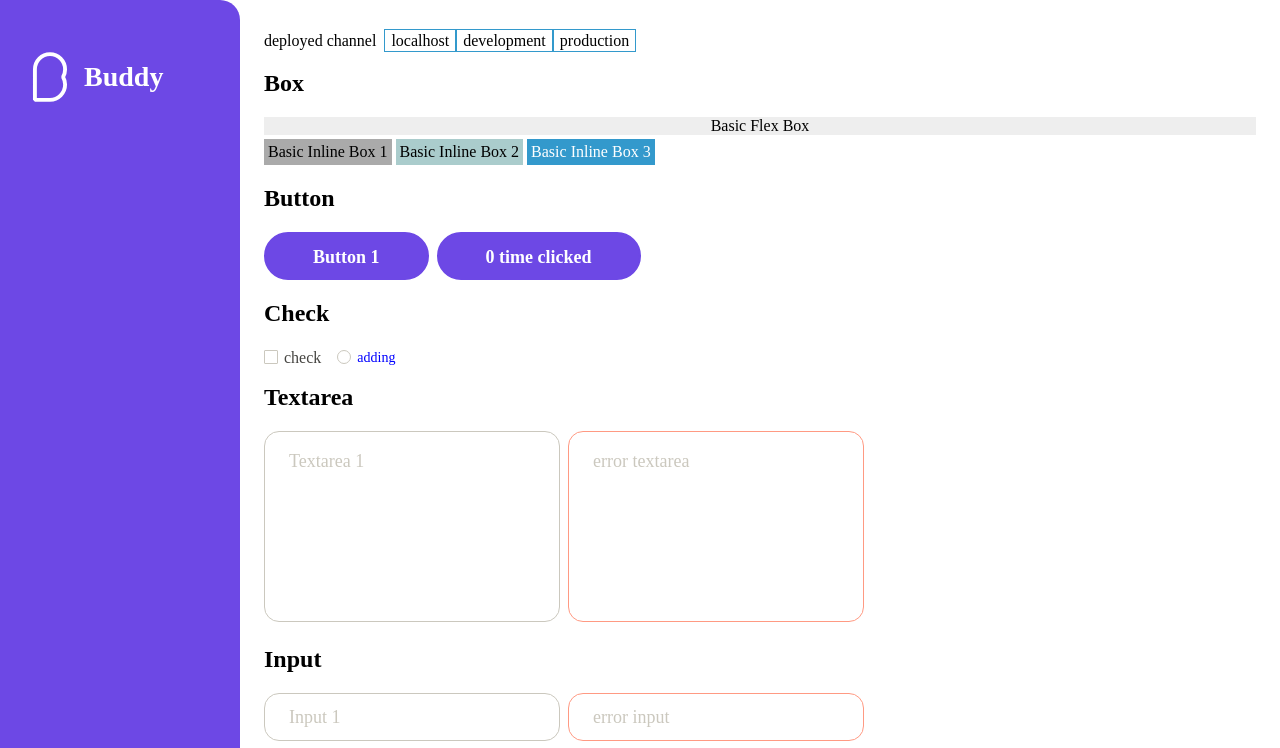
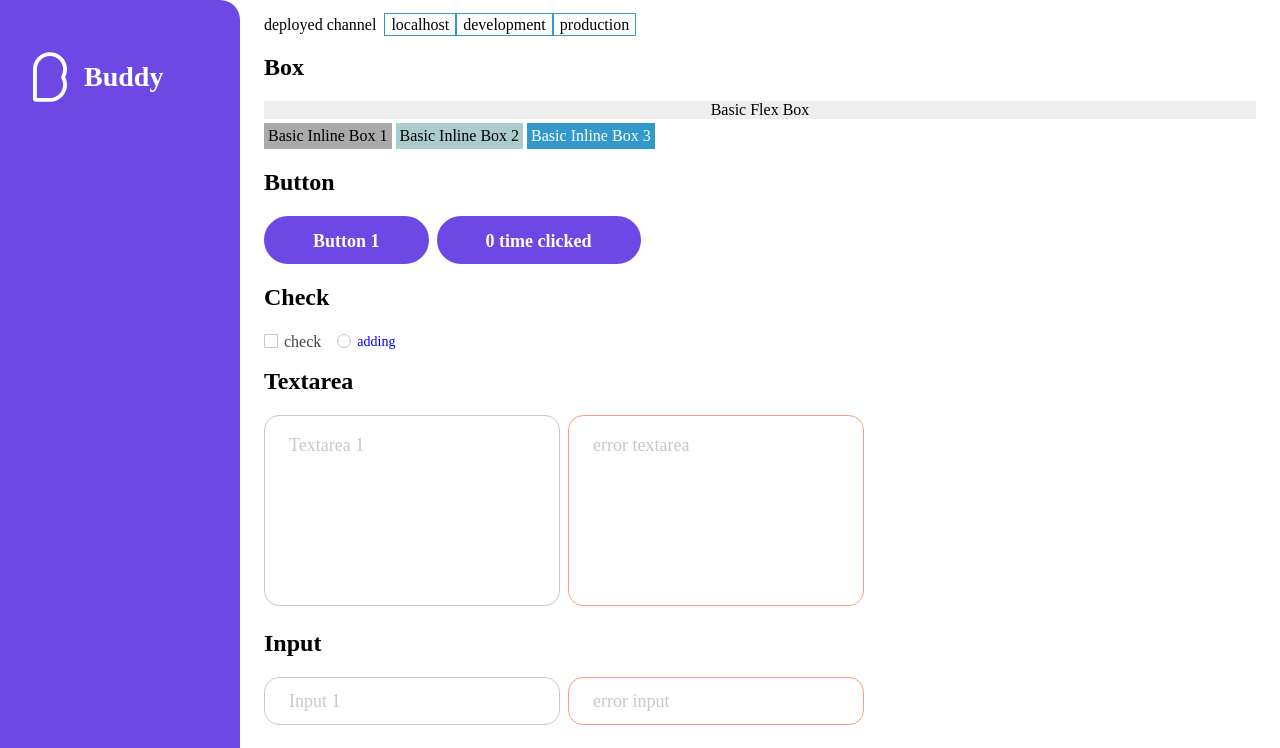
Before and after one commit to kmu-kcc/buddy-frontend, a React (Create React App) app: page /test in a window 1280 px wide. Shown: the top 748 px of the page. Built offline with nearby package versions, Linux system fonts and the light colour scheme; a web font is replaced by a local one.

Commit message:
Fix text default margin to 0

```diff
--- a/src/components/Text.ts
+++ b/src/components/Text.ts
@@ -11,6 +11,8 @@ import {
 type StyleProps = BackgroundProps & ColorProps & TypographyProps & WidthProps & HeightProps & SpaceProps;
 
 export const Text = styled.p<StyleProps>`
+  margin-block-start: 0;
+  margin-block-end: 0;
   ${compose(
       background,
       color,
```
